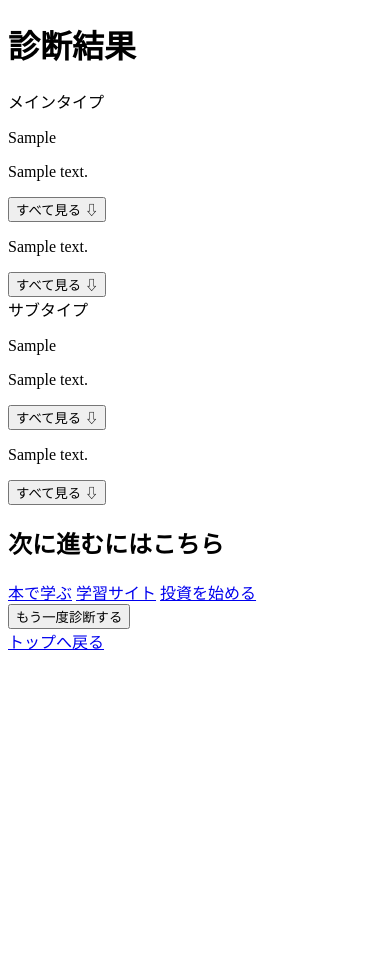
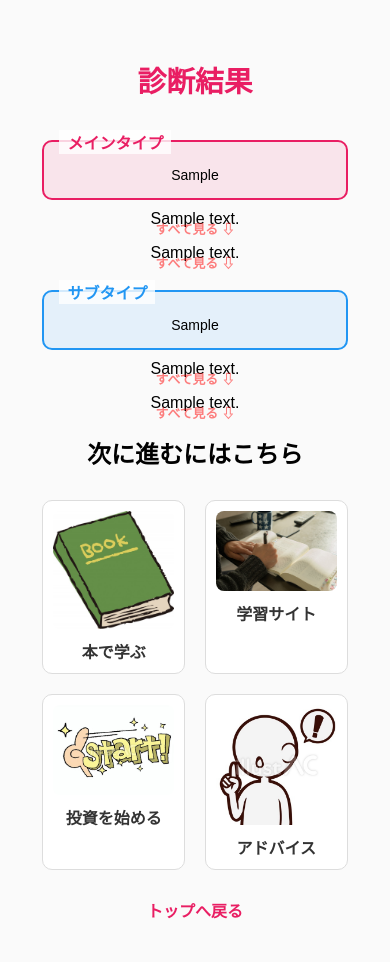
Before and after one commit to babaginji/Myapp, a Flask app: template app/ai_diagnosis/templates/ai_diagnosis/result_main.html in a window 390 px wide. Run offline with Flask 3, Linux system fonts and the light colour scheme; the template is opened without the code that fills it: most values are stand-ins (such as "Sample title", 1, 10 or a date in 2020).

Commit message:
Fix responsive design for mobile

```diff
--- a/app/ai_diagnosis/templates/ai_diagnosis/base.html
+++ b/app/ai_diagnosis/templates/ai_diagnosis/base.html
@@ -4,13 +4,13 @@
     <meta charset="UTF-8">
     <title>{{ title or 'AI投資診断' }}</title>
     <meta name="viewport" content="width=device-width, initial-scale=1.0">
-    <link rel="stylesheet" href="{{ url_for('ai_bp.static', filename='ai.css') }}">
+    <link rel="stylesheet" href="{{ url_for('static', filename='ai.css') }}">
 </head>
 <body>
     <div class="container">
         {% block content %}{% endblock %}
         <div class="footer-nav">
-            <a href="{{ url_for('ai_bp.index') }}" class="link-like">トップへ戻る</a>
+            <a href="{{ url_for('ai_diagnosis.ai_home') }}" class="link-like">トップへ戻る</a>
         </div>
     </div>
 </body>
--- a/app/ai_diagnosis/templates/ai_diagnosis/result_books.html
+++ b/app/ai_diagnosis/templates/ai_diagnosis/result_books.html
@@ -13,8 +13,8 @@
     </div>
 
     <div class="link-cards">
-        <a href="{{ url_for('ai_bp.result_main') }}" class="card">
-            <img src="{{ url_for('ai_bp.static', filename='images/back.jpg') }}" alt="戻る">
+        <a href="{{ url_for('ai_diagnosis.result_main') }}" class="card">
+            <img src="{{ url_for('static', filename='images/back.jpg') }}" alt="戻る">
             <p>診断結果トップへ戻る</p>
         </a>
     </div>
--- a/app/ai_diagnosis/templates/ai_diagnosis/result_learning.html
+++ b/app/ai_diagnosis/templates/ai_diagnosis/result_learning.html
@@ -13,8 +13,8 @@
     </div>
 
     <div class="link-cards">
-        <a href="{{ url_for('ai_bp.result_main') }}" class="card">
-            <img src="{{ url_for('ai_bp.static', filename='images/back.jpg') }}" alt="戻る">
+        <a href="{{ url_for('ai_diagnosis.result_main') }}" class="card">
+            <img src="{{ url_for('static', filename='images/back.jpg') }}" alt="戻る">
             <p>診断結果トップへ戻る</p>
         </a>
     </div>
--- a/app/ai_diagnosis/templates/ai_diagnosis/result_main.html
+++ b/app/ai_diagnosis/templates/ai_diagnosis/result_main.html
@@ -10,13 +10,14 @@
         <p class="type-name">{{ main_result }}</p>
     </div>
     <div class="description-container">
-        <p class="description" id="main-desc">{{ main_desc }}</p>
-        <button class="toggle-btn" onclick="toggleDescription('main-desc', this)">すべて見る ⇩</button>
+        <p class="description" id="main-desc1">{{ main_desc1 }}</p>
+        <button class="toggle-btn" onclick="toggleDescription('main-desc1', this)">すべて見る ⇩</button>
     </div>
     <div class="description-container">
         <p class="description" id="main-desc2">{{ main_desc2 }}</p>
         <button class="toggle-btn" onclick="toggleDescription('main-desc2', this)">すべて見る ⇩</button>
     </div>
+
 
     <!-- サブタイプ -->
     <div class="result-box sub-result">
@@ -24,26 +25,39 @@
         <p class="type-name">{{ sub_result }}</p>
     </div>
     <div class="description-container">
-        <p class="description" id="sub-desc">{{ sub_desc }}</p>
-        <button class="toggle-btn" onclick="toggleDescription('sub-desc', this)">すべて見る ⇩</button>
+        <p class="description" id="sub-desc1">{{ sub_desc1 }}</p>
+        <button class="toggle-btn" onclick="toggleDescription('sub-desc1', this)">すべて見る ⇩</button>
     </div>
     <div class="description-container">
         <p class="description" id="sub-desc2">{{ sub_desc2 }}</p>
         <button class="toggle-btn" onclick="toggleDescription('sub-desc2', this)">すべて見る ⇩</button>
     </div>
 
+
     <h2>次に進むにはこちら</h2>
+<div class="next-steps">
+    <a href="{{ url_for('ai_diagnosis.result_books') }}" class="card">
+        <img src="{{ url_for('static', filename='images/books.jpg') }}" alt="本で学ぶ">
+        <p>本で学ぶ</p>
+    </a>
 
-    <div class="next-steps">
-        <a href="{{ url_for('ai_bp.result_books') }}" class="card">本で学ぶ</a>
-        <a href="{{ url_for('ai_bp.result_learning') }}" class="card">学習サイト</a>
-        <a href="{{ url_for('ai_bp.result_start') }}" class="card">投資を始める</a>
-    </div>
+    <a href="{{ url_for('ai_diagnosis.result_learning') }}" class="card">
+        <img src="{{ url_for('static', filename='images/learning.jpg') }}" alt="学習サイト">
+        <p>学習サイト</p>
+    </a>
 
-    <a href="{{ url_for('ai_bp.index') }}">
-        <button>もう一度診断する</button>
+    <a href="{{ url_for('ai_diagnosis.result_start') }}" class="card">
+        <img src="{{ url_for('static', filename='images/start.jpeg') }}" alt="投資を始める">
+        <p>投資を始める</p>
+    </a>
+
+    <a href="#" class="card">
+        <img src="{{ url_for('static', filename='images/advice.jpg') }}" alt="投資アドバイス">
+        <p>アドバイス</p>
     </a>
 </div>
+
+
 
 <script>
     document.addEventListener("DOMContentLoaded", () => {
--- a/app/ai_diagnosis/templates/ai_diagnosis/result_start.html
+++ b/app/ai_diagnosis/templates/ai_diagnosis/result_start.html
@@ -12,8 +12,8 @@
 </div>
 
 <div class="link-cards">
-    <a href="{{ url_for('ai_bp.result_main') }}" class="card">
-        <img src="{{ url_for('ai_bp.static', filename='images/back.jpg') }}" alt="back">
+    <a href="{{ url_for('ai_diagnosis.result_main') }}" class="card">
+        <img src="{{ url_for('static', filename='images/back.jpg') }}" alt="back">
         <p>診断結果トップへ戻る</p>
     </a>
 </div>
--- a/app/feed/routes.py
+++ b/app/feed/routes.py
@@ -1,8 +1,6 @@
 from flask import Blueprint, render_template
 
-feed_bp = Blueprint(
-    "feed", __name__, template_folder="templates", static_folder="static"
-)
+feed_bp = Blueprint("feed", __name__, template_folder="templates")
 
 
 @feed_bp.route("/")
--- a/app/ai_diagnosis/static/ai.css
+++ b/app/static/ai.css
@@ -184,22 +184,26 @@
 /* ================================================== */
 /*                カード型リンク                       */
 /* ================================================== */
+
 .next-steps {
     display: grid;
-    grid-template-columns: repeat(auto-fit, minmax(140px, 1fr));
+    grid-template-columns: 2fr; /* デフォルトは2列 */
     gap: 20px;
     margin-top: 30px;
-    justify-items: center; /* 中央揃え */
+    justify-items: center;
 }
 
-/* 次に進むカードエリア */
-.next-steps {
-    display: grid;
-    grid-template-columns: repeat(2, 1fr); /* 2列レイアウト */
-    gap: 20px;
-    margin-top: 30px;
+@media (min-width: 300px) {
+    .next-steps {
+        grid-template-columns: repeat(2, 1fr); /* 画面幅300px以上なら2列 */
+    }
 }
 
+@media (min-width: 900px) {
+    .next-steps {
+        grid-template-columns: repeat(3, 1fr); /* 画面幅900px以上なら3列 */
+    }
+}
 
 .card {
     display: flex;
@@ -212,16 +216,17 @@
     background: #fff;
     transition: transform 0.2s ease, box-shadow 0.2s ease;
     cursor: pointer;
+    width: 100%; /* 親グリッドに合わせて広がる */
 }
 
 .card img {
     width: 100%;
-    max-width: 180px;
-    height: 120px;
+    height: auto;
     object-fit: cover;
     border-radius: 8px;
     margin-bottom: 10px;
 }
+
 
 .card p {
     font-size: 16px;
```
Also changed, not shown: app/__init__.py (+6 -5 lines), app/ai_diagnosis/routes.py (+84 -30 lines), app/ai_diagnosis/templates/ai_diagnosis/index.html (+13 -1 lines), app/feed/templates/feed/feed.html (+4 -7 lines), app/invest_clock/routes.py (+9 -5 lines), app/invest_clock/templates/invest_clock/clock.html (+19 -7 lines), app/static/clock.css (renamed from app/invest_clock/static/clock.css, +5 -5 lines), app/static/feed.css (renamed from app/feed/static/feed.css), app/static/images/advice.jpg (added), app/static/images/back.jpg (added), app/static/images/books.jpg (added), app/static/images/learning.jpg (added), app/static/images/start.jpeg (added).
